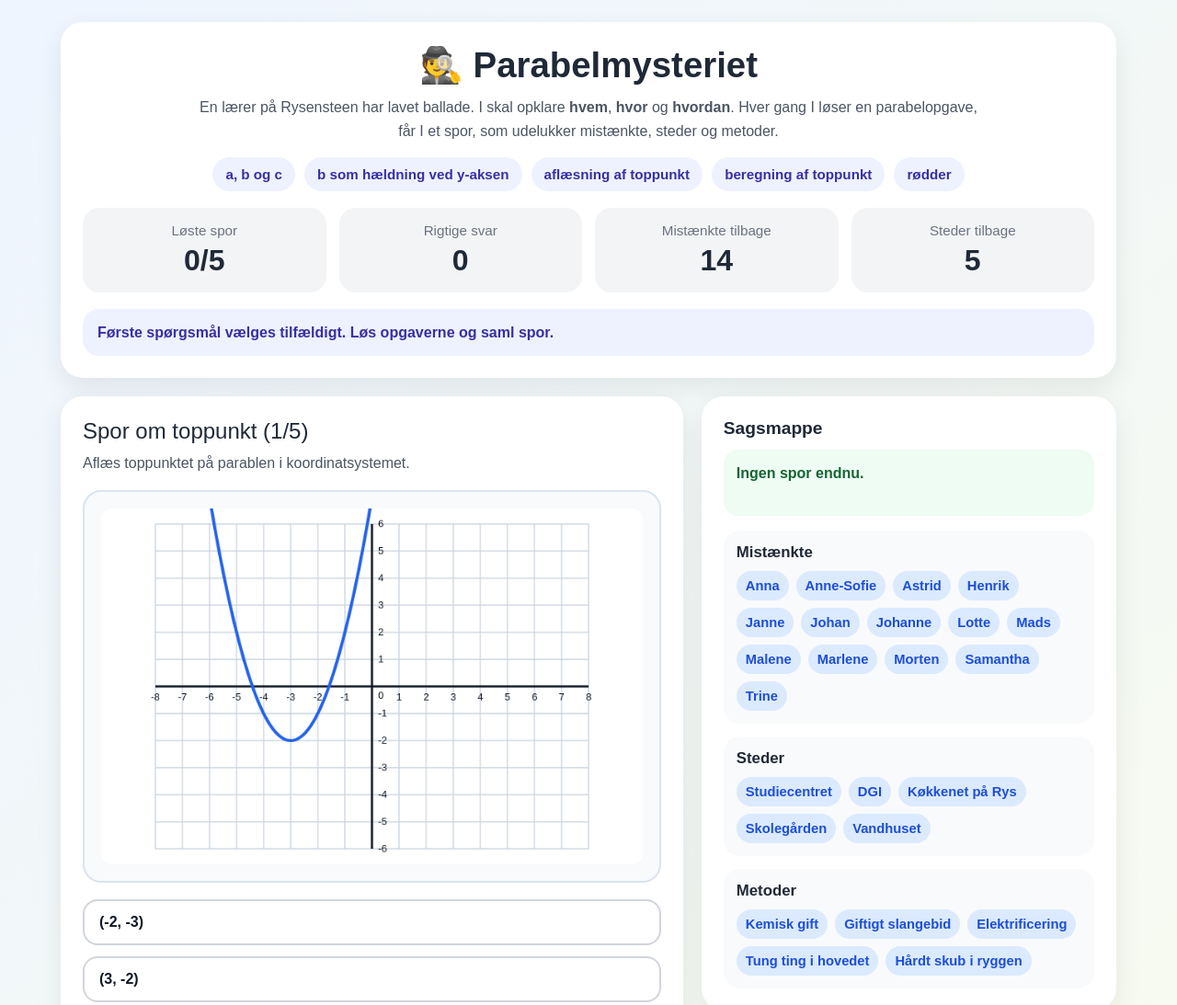
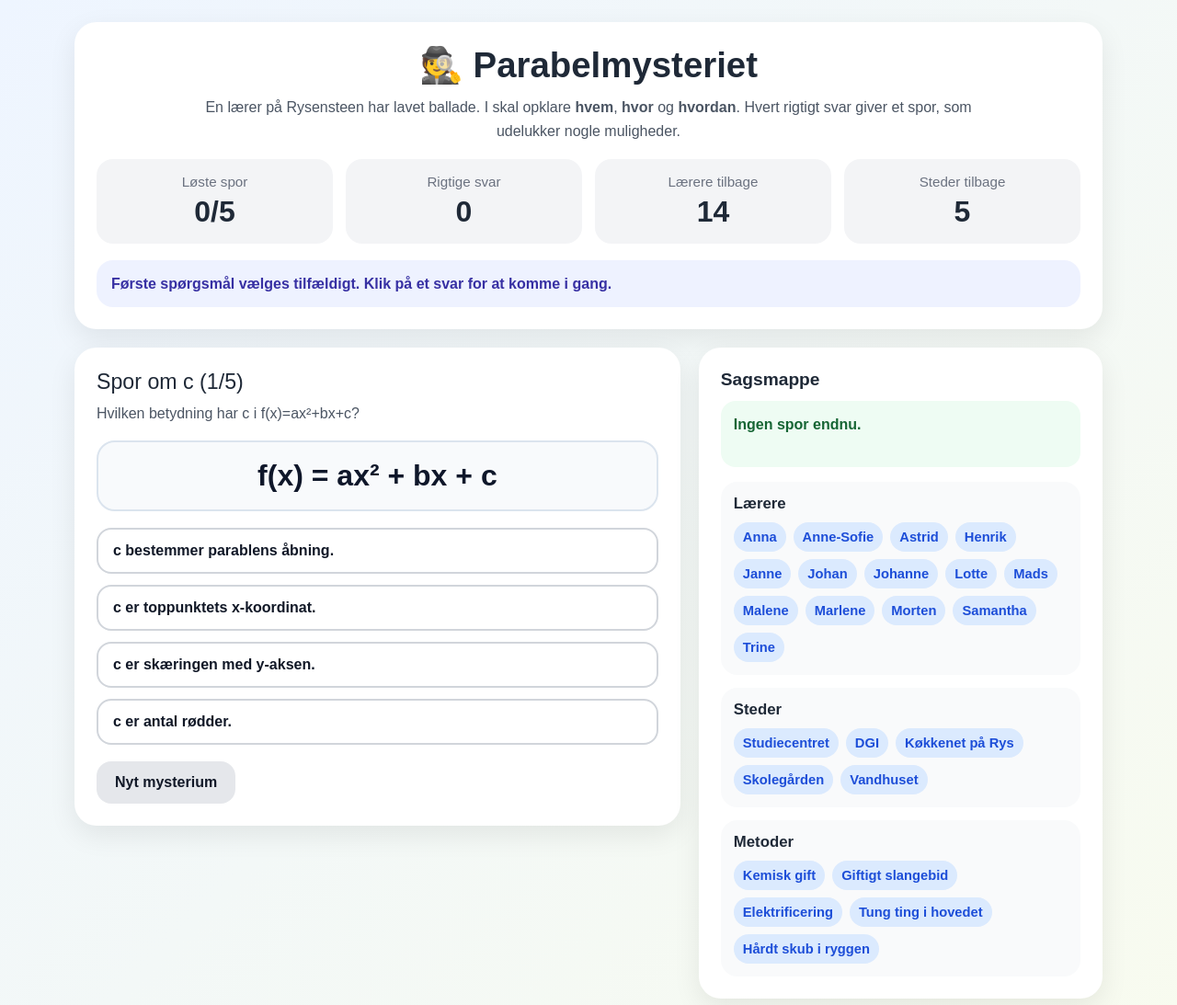
Before and after one commit to Marbie1973/Hvem-gjorde-det-andengradspolynomier-, a plain HTML site: page index.html in a window 1280 px wide. Shown: the top 1093 px of the page at 92% size. Drawn offline with Linux system fonts and the light colour scheme.

Commit message:
Update index.html

```diff
--- a/index.html
+++ b/index.html
@@ -1,8 +1,8 @@
 <!DOCTYPE html>
 <html lang="da">
 <head>
-  <meta charset="UTF-8" />
-  <meta name="viewport" content="width=device-width, initial-scale=1.0" />
+  <meta charset="UTF-8">
+  <meta name="viewport" content="width=device-width, initial-scale=1.0">
   <title>Parabelmysteriet</title>
   <style>
     * { box-sizing: border-box; }
@@ -15,7 +15,7 @@
     }
 
     .container {
-      max-width: 1180px;
+      max-width: 1150px;
       margin: 0 auto;
       padding: 24px 16px 40px;
     }
@@ -42,23 +42,6 @@
       line-height: 1.6;
       max-width: 850px;
       margin: 0 auto;
-    }
-
-    .pill-row {
-      display: flex;
-      flex-wrap: wrap;
-      gap: 10px;
-      justify-content: center;
-      margin-top: 16px;
-    }
-
-    .pill {
-      background: #eef2ff;
-      color: #3730a3;
-      padding: 10px 14px;
-      border-radius: 999px;
-      font-weight: 700;
-      font-size: 0.95rem;
     }
 
     .stats {
@@ -94,7 +77,7 @@
     }
 
     .question-title {
-      font-size: 1.5rem;
+      font-size: 1.45rem;
       margin-bottom: 8px;
     }
 
@@ -307,16 +290,7 @@
         <div class="lead">
           En lærer på Rysensteen har lavet ballade. I skal opklare
           <strong>hvem</strong>, <strong>hvor</strong> og <strong>hvordan</strong>.
-          Hver gang I løser en parabelopgave, får I et spor, som udelukker mistænkte,
-          steder og metoder.
-        </div>
-
-        <div class="pill-row">
-          <div class="pill">a, b og c</div>
-          <div class="pill">b som hældning ved y-aksen</div>
-          <div class="pill">aflæsning af toppunkt</div>
-          <div class="pill">beregning af toppunkt</div>
-          <div class="pill">rødder</div>
+          Hvert rigtigt svar giver et spor, som udelukker nogle muligheder.
         </div>
 
         <div class="stats">
@@ -329,7 +303,7 @@
             <div class="stat-value" id="scoreCount">0</div>
           </div>
           <div class="stat-box">
-            <div class="stat-label">Mistænkte tilbage</div>
+            <div class="stat-label">Lærere tilbage</div>
             <div class="stat-value" id="suspectsLeft">14</div>
           </div>
           <div class="stat-box">
@@ -339,7 +313,7 @@
         </div>
 
         <div class="feedback neutral" id="feedback">
-          Første spørgsmål vælges tilfældigt. Løs opgaverne og saml spor.
+          Første spørgsmål vælges tilfældigt. Klik på et svar for at komme i gang.
         </div>
       </div>
 
@@ -366,12 +340,10 @@
         <div class="card">
           <div class="case-title">Sagsmappe</div>
 
-          <div class="clue-box" id="clueBox">
-            Ingen spor endnu.
-          </div>
+          <div class="clue-box" id="clueBox">Ingen spor endnu.</div>
 
           <div class="category">
-            <h3>Mistænkte</h3>
+            <h3>Lærere</h3>
             <div class="tag-list" id="suspectList"></div>
           </div>
 
@@ -386,8 +358,8 @@
           </div>
 
           <div class="final-panel" id="finalPanel">
-            <h3>Nu skal I drage den endelige konklusion</h3>
-            <p>Vælg jeres bud på lærer, sted og metode.</p>
+            <h3>Jeres endelige løsning</h3>
+            <p>Vælg lærer, sted og metode.</p>
 
             <div class="final-grid">
               <div>
@@ -445,11 +417,51 @@
 
     const PRAISE = [
       "Flot! Det spor passer.",
-      "Yes! Endnu en vigtig ledetråd.",
+      "Yes! Endnu en ledetråd.",
       "Super godt! I snævrer feltet ind.",
-      "Stærkt arbejde! Sagen er ved at falde på plads.",
-      "Imponerende! Nu er det tid til den endelige konklusion."
+      "Stærkt arbejde! Nu er der ikke mange muligheder tilbage.",
+      "Fantastisk! Nu skal I løse mysteriet."
     ];
+
+    let tasks = [];
+    let solution = null;
+    let currentTaskIndex = 0;
+    let score = 0;
+    let eliminatedTeachers = [];
+    let eliminatedPlaces = [];
+    let eliminatedMethods = [];
+    let clueTexts = [];
+
+    const feedbackEl = document.getElementById("feedback");
+    const progressCountEl = document.getElementById("progressCount");
+    const scoreCountEl = document.getElementById("scoreCount");
+    const suspectsLeftEl = document.getElementById("suspectsLeft");
+    const placesLeftEl = document.getElementById("placesLeft");
+
+    const questionTitleEl = document.getElementById("questionTitle");
+    const questionTextEl = document.getElementById("questionText");
+    const equationBoxEl = document.getElementById("equationBox");
+    const equationTextEl = document.getElementById("equationText");
+    const graphBoxEl = document.getElementById("graphBox");
+    const optionsEl = document.getElementById("options");
+
+    const clueBoxEl = document.getElementById("clueBox");
+    const suspectListEl = document.getElementById("suspectList");
+    const placeListEl = document.getElementById("placeList");
+    const methodListEl = document.getElementById("methodList");
+
+    const finalPanelEl = document.getElementById("finalPanel");
+    const guessSuspectEl = document.getElementById("guessSuspect");
+    const guessPlaceEl = document.getElementById("guessPlace");
+    const guessMethodEl = document.getElementById("guessMethod");
+
+    const gameScreenEl = document.getElementById("gameScreen");
+    const endScreenEl = document.getElementById("endScreen");
+    const endPraiseEl = document.getElementById("endPraise");
+    const solutionTextEl = document.getElementById("solutionText");
+
+    const canvas = document.getElementById("graph");
+    const ctx = canvas.getContext("2d");
 
     function shuffle(array) {
       const arr = [...array];
@@ -464,28 +476,22 @@
       return array[Math.floor(Math.random() * array.length)];
     }
 
-    function partition(array, sizes) {
-      const result = [];
-      let index = 0;
-      for (const size of sizes) {
-        result.push(array.slice(index, index + size));
-        index += size;
-      }
-      return result;
+    function setFeedback(text, type) {
+      feedbackEl.textContent = text;
+      feedbackEl.className = "feedback " + type;
     }
 
     function makeOptions(correctText, wrongTexts) {
       return shuffle([
         { text: correctText, correct: true },
-        ...wrongTexts.map(t => ({ text: t, correct: false }))
+        ...wrongTexts.map(text => ({ text, correct: false }))
       ]);
     }
 
-    function getTaskBank() {
-      return {
-        abc: [
+    function makeTaskBank() {
+      return [
         {
-            title: "Spor om a, b og c",
+          title: "Spor om a",
           text: "Hvilken påstand om koefficienten a i f(x)=ax²+bx+c er rigtig?",
           equation: "f(x) = ax² + bx + c",
           options: makeOptions(
@@ -498,48 +504,30 @@
           )
         },
         {
-            title: "Spor om a, b og c",
-            text: "Hvilken påstand om koefficienten c i f(x)=ax²+bx+c er rigtig?",
-            equation: "f(x) = ax² + bx + c",
-            options: makeOptions(
-              "c er skæringen med y-aksen.",
-              [
-                "c er hældningen på tangenten ved y-aksen.",
-                "c bestemmer alene parablens åbning.",
-                "c er toppunktets x-koordinat."
-              ]
-            )
-          }
-        ],
-        slope: [
-          {
           title: "Spor om b",
           text: "I funktionen f(x)=2x²-3x+5 er b lig tangentens hældning til parablen på y-aksen. Hvad er hældningen?",
           equation: "f(x) = 2x² - 3x + 5",
           options: makeOptions("-3", ["2", "5", "3"])
         },
         {
-            title: "Spor om b",
-            text: "I funktionen f(x)=-x²+4x-1 er b lig tangentens hældning til parablen på y-aksen. Hvad er hældningen?",
-            equation: "f(x) = -x² + 4x - 1",
-            options: makeOptions("4", ["-1", "-4", "1"])
-          }
-        ],
-        readVertex: [
+          title: "Spor om c",
+          text: "Hvilken betydning har c i f(x)=ax²+bx+c?",
+          equation: "f(x) = ax² + bx + c",
+          options: makeOptions(
+            "c er skæringen med y-aksen.",
+            [
+              "c bestemmer parablens åbning.",
+              "c er toppunktets x-koordinat.",
+              "c er antal rødder."
+            ]
+          )
+        },
         {
-            title: "Spor om toppunkt",
+          title: "Spor om aflæsning af toppunkt",
           text: "Aflæs toppunktet på parablen i koordinatsystemet.",
           graph: { a: -1, h: 2, k: 4 },
           options: makeOptions("(2, 4)", ["(4, 2)", "(2, -4)", "(-2, 4)"])
         },
-          {
-            title: "Spor om toppunkt",
-            text: "Aflæs toppunktet på parablen i koordinatsystemet.",
-            graph: { a: 1, h: -3, k: -2 },
-            options: makeOptions("(-3, -2)", ["(-2, -3)", "(3, -2)", "(-3, 2)"])
-          }
-        ],
-        calcVertex: [
         {
           title: "Spor om beregning af toppunkt",
           text: "Bestem toppunktet for funktionen f(x)=x²-6x+5.",
@@ -547,173 +535,63 @@
           options: makeOptions("(3, -4)", ["(3, 4)", "(-3, -4)", "(6, 5)"])
         },
         {
-            title: "Spor om beregning af toppunkt",
-            text: "Bestem toppunktet for funktionen f(x)=-x²+4x+1.",
-            equation: "f(x) = -x² + 4x + 1",
-            options: makeOptions("(2, 5)", ["(2, -5)", "(-2, 5)", "(4, 1)"])
-          }
-        ],
-        roots: [
-          {
           title: "Spor om rødder",
           text: "For funktionen f(x)=x²-4x+3: Hvor mange rødder har funktionen, og hvad er rødderne?",
           equation: "f(x) = x² - 4x + 3",
           options: makeOptions(
             "To rødder: x = 1 og x = 3",
-              ["Ingen rødder", "Én rod: x = 2", "To rødder: x = -1 og x = -3"]
-            )
-          },
-          {
-            title: "Spor om rødder",
-            text: "For funktionen f(x)=x²+4x+5: Hvor mange reelle rødder har funktionen?",
-            equation: "f(x) = x² + 4x + 5",
-            options: makeOptions(
-              "Ingen reelle rødder",
-              ["Én rod", "To rødder: x = -1 og x = -5", "To rødder: x = 1 og x = 5"]
+            [
+              "Ingen rødder",
+              "Én rod: x = 2",
+              "To rødder: x = -1 og x = -3"
+            ]
           )
         }
-        ]
+      ];
+    }
+
+    function buildSolution() {
+      return {
+        teacher: sampleOne(TEACHERS),
+        place: sampleOne(PLACES),
+        method: sampleOne(METHODS)
       };
     }
 
-    function chooseTasks() {
-      const bank = getTaskBank();
-      const selected = [
-        sampleOne(bank.abc),
-        sampleOne(bank.slope),
-        sampleOne(bank.readVertex),
-        sampleOne(bank.calcVertex),
-        sampleOne(bank.roots)
+    function buildEliminationPlan(solution) {
+      const otherTeachers = shuffle(TEACHERS.filter(x => x !== solution.teacher));
+      const otherPlaces = shuffle(PLACES.filter(x => x !== solution.place));
+      const otherMethods = shuffle(METHODS.filter(x => x !== solution.method));
+
+      const teacherGroups = [
+        otherTeachers.slice(0, 3),
+        otherTeachers.slice(3, 6),
+        otherTeachers.slice(6, 9),
+        otherTeachers.slice(9, 11),
+        otherTeachers.slice(11, 13)
       ];
-      return shuffle(selected);
-    }
 
-    function buildCase() {
-      const culprit = sampleOne(TEACHERS);
-      const place = sampleOne(PLACES);
-      const method = sampleOne(METHODS);
+      const placeGroups = [
+        [otherPlaces[0]],
+        [otherPlaces[1]],
+        [otherPlaces[2]],
+        [otherPlaces[3]],
+        []
+      ];
 
-      const otherTeachers = shuffle(TEACHERS.filter(x => x !== culprit));
-      const otherPlaces = shuffle(PLACES.filter(x => x !== place));
-      const otherMethods = shuffle(METHODS.filter(x => x !== method));
+      const methodGroups = [
+        [otherMethods[0]],
+        [otherMethods[1]],
+        [otherMethods[2]],
+        [otherMethods[3]],
+        []
+      ];
 
-      const teacherGroups = partition(otherTeachers, [3, 3, 3, 2, 2]);
-      const placeSlots = [[], [], [], [], []];
-      const methodSlots = [[], [], [], [], []];
-
-      shuffle([0,1,2,3,4]).slice(0,4).forEach((slot, i) => placeSlots[slot].push(otherPlaces[i]));
-      shuffle([0,1,2,3,4]).slice(0,4).forEach((slot, i) => methodSlots[slot].push(otherMethods[i]));
-
-      const clues = [];
-      for (let i = 0; i < 5; i++) {
-        clues.push({
-          eliminateTeachers: teacherGroups[i],
-          eliminatePlaces: placeSlots[i],
-          eliminateMethods: methodSlots[i]
-        });
-      }
-
-      return { culprit, place, method, clues };
-    }
-
-    let currentTaskIndex = 0;
-    let score = 0;
-    let tasks = [];
-    let caseData = null;
-    let eliminatedTeachers = [];
-    let eliminatedPlaces = [];
-    let eliminatedMethods = [];
-    let clueTexts = [];
-
-    const feedbackEl = document.getElementById("feedback");
-    const progressCountEl = document.getElementById("progressCount");
-    const scoreCountEl = document.getElementById("scoreCount");
-    const suspectsLeftEl = document.getElementById("suspectsLeft");
-    const placesLeftEl = document.getElementById("placesLeft");
-    const questionTitleEl = document.getElementById("questionTitle");
-    const questionTextEl = document.getElementById("questionText");
-    const equationBoxEl = document.getElementById("equationBox");
-    const equationTextEl = document.getElementById("equationText");
-    const graphBoxEl = document.getElementById("graphBox");
-    const optionsEl = document.getElementById("options");
-    const clueBoxEl = document.getElementById("clueBox");
-    const suspectListEl = document.getElementById("suspectList");
-    const placeListEl = document.getElementById("placeList");
-    const methodListEl = document.getElementById("methodList");
-    const finalPanelEl = document.getElementById("finalPanel");
-    const guessSuspectEl = document.getElementById("guessSuspect");
-    const guessPlaceEl = document.getElementById("guessPlace");
-    const guessMethodEl = document.getElementById("guessMethod");
-    const gameScreenEl = document.getElementById("gameScreen");
-    const endScreenEl = document.getElementById("endScreen");
-    const endPraiseEl = document.getElementById("endPraise");
-    const solutionTextEl = document.getElementById("solutionText");
-
-    const canvas = document.getElementById("graph");
-    const ctx = canvas.getContext("2d");
-
-    function setFeedback(text, type) {
-      feedbackEl.textContent = text;
-      feedbackEl.className = "feedback " + type;
-    }
-
-    function remainingTeachers() {
-      return TEACHERS.filter(x => !eliminatedTeachers.includes(x));
-    }
-
-    function remainingPlaces() {
-      return PLACES.filter(x => !eliminatedPlaces.includes(x));
-    }
-
-    function remainingMethods() {
-      return METHODS.filter(x => !eliminatedMethods.includes(x));
-    }
-
-    function updateStats() {
-      progressCountEl.textContent = currentTaskIndex + "/5";
-      scoreCountEl.textContent = score;
-      suspectsLeftEl.textContent = remainingTeachers().length;
-      placesLeftEl.textContent = remainingPlaces().length;
-    }
-
-    function renderTagList(container, allItems, eliminated) {
-      container.innerHTML = "";
-      allItems.forEach(item => {
-        const div = document.createElement("div");
-        div.className = "tag";
-        if (eliminated.includes(item)) div.classList.add("crossed");
-        div.textContent = item;
-        container.appendChild(div);
-      });
-    }
-
-    function renderCaseBoard() {
-      renderTagList(suspectListEl, TEACHERS, eliminatedTeachers);
-      renderTagList(placeListEl, PLACES, eliminatedPlaces);
-      renderTagList(methodListEl, METHODS, eliminatedMethods);
-      clueBoxEl.innerHTML = clueTexts.length ? clueTexts.join("<br><br>") : "Ingen spor endnu.";
-    }
-
-    function populateFinalGuesses() {
-      guessSuspectEl.innerHTML = remainingTeachers().map(x => `<option>${x}</option>`).join("");
-      guessPlaceEl.innerHTML = remainingPlaces().map(x => `<option>${x}</option>`).join("");
-      guessMethodEl.innerHTML = remainingMethods().map(x => `<option>${x}</option>`).join("");
-    }
-
-    function formatClue(clue) {
-      const parts = [];
-
-      if (clue.eliminateTeachers.length) {
-        parts.push("Det var ikke " + clue.eliminateTeachers.join(", ") + ".");
-      }
-      if (clue.eliminatePlaces.length) {
-        parts.push("Det skete ikke i " + clue.eliminatePlaces.join(" eller ") + ".");
-      }
-      if (clue.eliminateMethods.length) {
-        parts.push("Metoden var ikke " + clue.eliminateMethods.join(" eller ") + ".");
-      }
-
-      return parts.join(" ");
+      return [0,1,2,3,4].map(i => ({
+        teachers: teacherGroups[i],
+        places: placeGroups[i],
+        methods: methodGroups[i]
+      }));
     }
 
     function drawGraph(graph) {
@@ -798,6 +676,59 @@
       ctx.stroke();
     }
 
+    function renderTagList(container, items, eliminated) {
+      container.innerHTML = "";
+      items.forEach(item => {
+        const div = document.createElement("div");
+        div.className = "tag";
+        if (eliminated.includes(item)) div.classList.add("crossed");
+        div.textContent = item;
+        container.appendChild(div);
+      });
+    }
+
+    function remainingTeachers() {
+      return TEACHERS.filter(x => !eliminatedTeachers.includes(x));
+    }
+
+    function remainingPlaces() {
+      return PLACES.filter(x => !eliminatedPlaces.includes(x));
+    }
+
+    function remainingMethods() {
+      return METHODS.filter(x => !eliminatedMethods.includes(x));
+    }
+
+    function updateStats() {
+      progressCountEl.textContent = currentTaskIndex + "/5";
+      scoreCountEl.textContent = score;
+      suspectsLeftEl.textContent = remainingTeachers().length;
+      placesLeftEl.textContent = remainingPlaces().length;
+    }
+
+    function renderCaseBoard() {
+      renderTagList(suspectListEl, TEACHERS, eliminatedTeachers);
+      renderTagList(placeListEl, PLACES, eliminatedPlaces);
+      renderTagList(methodListEl, METHODS, eliminatedMethods);
+      clueBoxEl.innerHTML = clueTexts.length ? clueTexts.join("<br><br>") : "Ingen spor endnu.";
+    }
+
+    function clueToText(clue) {
+      const parts = [];
+
+      if (clue.teachers.length) {
+        parts.push("Det var ikke " + clue.teachers.join(", ") + ".");
+      }
+      if (clue.places.length) {
+        parts.push("Det skete ikke i " + clue.places.join(", ") + ".");
+      }
+      if (clue.methods.length) {
+        parts.push("Metoden var ikke " + clue.methods.join(", ") + ".");
+      }
+
+      return parts.join(" ");
+    }
+
     function renderTask() {
       updateStats();
       renderCaseBoard();
@@ -832,36 +763,52 @@
 
     function chooseOption(option) {
       if (!option.correct) {
-        setFeedback("Det spor passer ikke. Prøv igen og tænk en gang mere over parablen.", "error");
+        setFeedback("Det svar passer ikke. Prøv igen.", "error");
         return;
       }
 
       score += 1;
 
-      const clue = caseData.clues[currentTaskIndex];
-      clue.eliminateTeachers.forEach(x => { if (!eliminatedTeachers.includes(x)) eliminatedTeachers.push(x); });
-      clue.eliminatePlaces.forEach(x => { if (!eliminatedPlaces.includes(x)) eliminatedPlaces.push(x); });
-      clue.eliminateMethods.forEach(x => { if (!eliminatedMethods.includes(x)) eliminatedMethods.push(x); });
+      const clue = solution.plan[currentTaskIndex];
 
-      clueTexts.push("<strong>Spor " + (currentTaskIndex + 1) + ":</strong> " + formatClue(clue));
+      clue.teachers.forEach(name => {
+        if (!eliminatedTeachers.includes(name)) eliminatedTeachers.push(name);
+      });
 
-      setFeedback(PRAISE[Math.min(currentTaskIndex, PRAISE.length - 1)], "success");
+      clue.places.forEach(name => {
+        if (!eliminatedPlaces.includes(name)) eliminatedPlaces.push(name);
+      });
+
+      clue.methods.forEach(name => {
+        if (!eliminatedMethods.includes(name)) eliminatedMethods.push(name);
+      });
+
+      clueTexts.push("<strong>Spor " + (currentTaskIndex + 1) + ":</strong> " + clueToText(clue));
+      setFeedback(PRAISE[currentTaskIndex], "success");
 
       currentTaskIndex += 1;
 
       if (currentTaskIndex >= 5) {
-        finalPanelEl.style.display = "block";
-        populateFinalGuesses();
-        optionsEl.innerHTML = "";
-        equationBoxEl.style.display = "none";
-        graphBoxEl.style.display = "none";
-        questionTitleEl.textContent = "Alle spor er fundet";
-        questionTextEl.textContent = "Nu skal I bruge jeres elimineringer og vælge den endelige løsning.";
-        updateStats();
-        renderCaseBoard();
+        showFinalPanel();
       } else {
         setTimeout(renderTask, 700);
       }
+    }
+
+    function showFinalPanel() {
+      updateStats();
+      renderCaseBoard();
+
+      questionTitleEl.textContent = "Alle 5 spor er fundet";
+      questionTextEl.textContent = "Nu skal I vælge den endelige løsning.";
+      equationBoxEl.style.display = "none";
+      graphBoxEl.style.display = "none";
+      optionsEl.innerHTML = "";
+      finalPanelEl.style.display = "block";
+
+      guessSuspectEl.innerHTML = remainingTeachers().map(x => `<option>${x}</option>`).join("");
+      guessPlaceEl.innerHTML = remainingPlaces().map(x => `<option>${x}</option>`).join("");
+      guessMethodEl.innerHTML = remainingMethods().map(x => `<option>${x}</option>`).join("");
     }
 
     function solveMystery() {
@@ -870,42 +817,39 @@
       const methodGuess = guessMethodEl.value;
 
       if (
-        suspectGuess === caseData.culprit &&
-        placeGuess === caseData.place &&
-        methodGuess === caseData.method
+        suspectGuess === solution.teacher &&
+        placeGuess === solution.place &&
+        methodGuess === solution.method
       ) {
         gameScreenEl.style.display = "none";
         endScreenEl.style.display = "block";
-        endPraiseEl.textContent = "Fantastisk arbejde. I brugte alle sporene rigtigt og løste mysteriet.";
-
-        solutionTextEl.innerHTML = `
-          <strong>Skyldig lærer:</strong> ${caseData.culprit}<br>
-          <strong>Sted:</strong> ${caseData.place}<br>
-          <strong>Metode:</strong> ${caseData.method}<br><br>
-          I arbejdede med betydningen af <strong>a, b og c</strong>, brugte at <strong>b</strong> er
-          tangentens hældning ved y-aksen, aflæste og beregnede <strong>toppunkter</strong> og bestemte
-          både <strong>antal rødder</strong> og <strong>selve rødderne</strong>.
-        `;
+        endPraiseEl.textContent = "Fantastisk arbejde. I løste mysteriet ved hjælp af parabler.";
+        solutionTextEl.innerHTML =
+          "<strong>Lærer:</strong> " + solution.teacher + "<br>" +
+          "<strong>Sted:</strong> " + solution.place + "<br>" +
+          "<strong>Metode:</strong> " + solution.method + "<br><br>" +
+          "I brugte viden om a, b og c, toppunkter og rødder til at indsnævre sagen.";
       } else {
-        setFeedback("Det endelige bud passer ikke helt. Brug elimineringerne i sagsmappen en gang til.", "warn");
+        setFeedback("Det bud passer ikke helt. Se på jeres elimineringer igen.", "warn");
       }
     }
 
     function startGame() {
       currentTaskIndex = 0;
       score = 0;
-      tasks = chooseTasks();
-      caseData = buildCase();
       eliminatedTeachers = [];
       eliminatedPlaces = [];
       eliminatedMethods = [];
       clueTexts = [];
+      finalPanelEl.style.display = "none";
+      endScreenEl.style.display = "none";
+      gameScreenEl.style.display = "block";
 
-      finalPanelEl.style.display = "none";
-      gameScreenEl.style.display = "block";
-      endScreenEl.style.display = "none";
+      tasks = shuffle(makeTaskBank()).slice(0, 5);
+      solution = buildSolution();
+      solution.plan = buildEliminationPlan(solution);
 
-      setFeedback("Første spørgsmål vælges tilfældigt. Løs opgaverne og saml spor.", "neutral");
+      setFeedback("Første spørgsmål vælges tilfældigt. Klik på et svar for at komme i gang.", "neutral");
       renderTask();
     }
 
```
Lines whose indentation alone changed are shown as unchanged.
